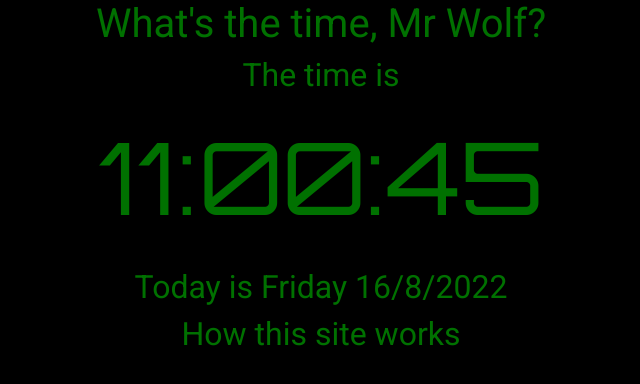
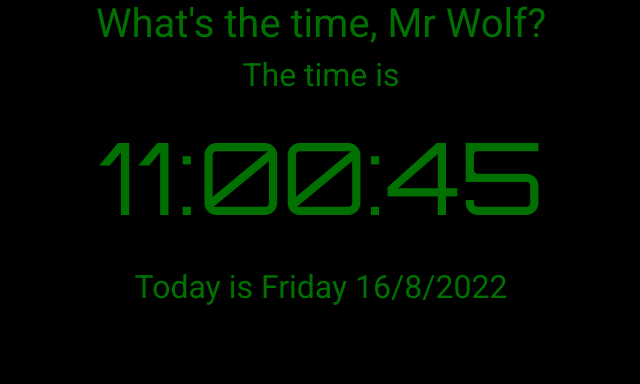
Before and after one commit to rferguson05/displayTime, a plain HTML site: page index.html in a window 1280 px wide. Shown: the whole page, without its empty margins (319-959 px from the left). Drawn offline with nearby package versions, Linux system fonts and the light colour scheme.

Commit message:
removed heading for how site works

```diff
--- a/index.html
+++ b/index.html
@@ -36,12 +36,6 @@
                 <h2 id="dateDiv"></h2>
             </div>
         </div>
-        <div class="row">
-            <div class="col-12">
-                <h2>How this site works</h2>
-                <p id="howItWorks"></p>
-            </div>
-        </div>
 
     </div>
 
```
